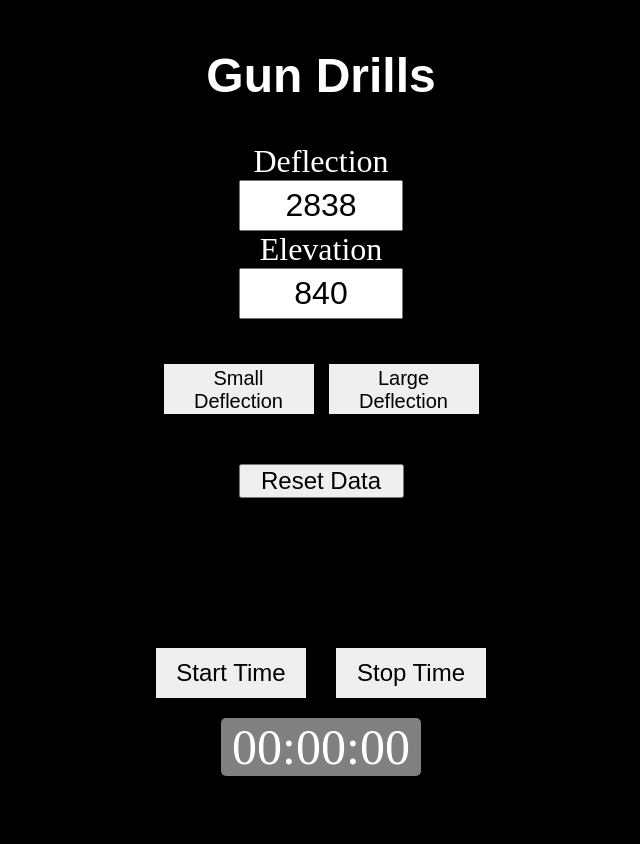
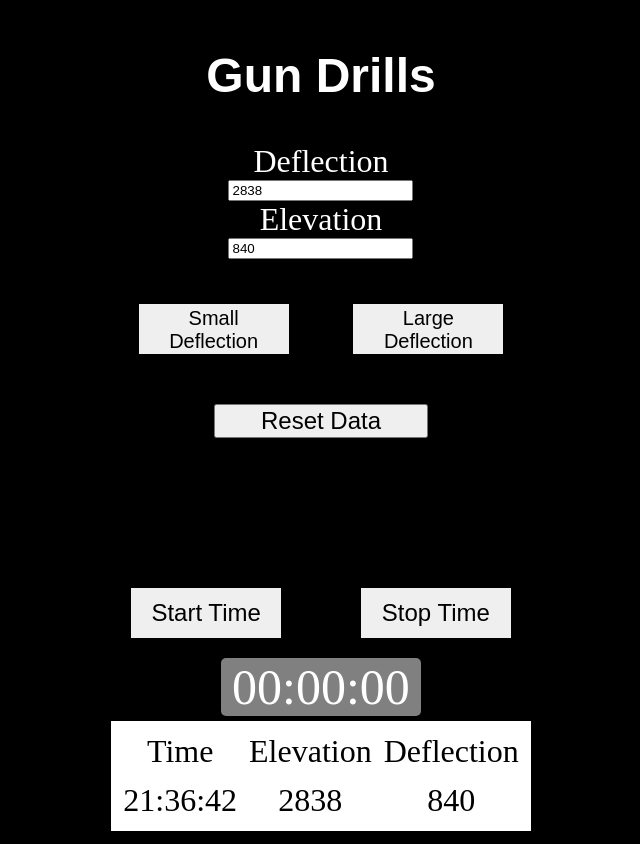
Before and after one commit to hreyes16/Gun-Drill-App, a plain HTML site: page mortar-js-app/index.html in a window 1280 px wide. Both pictures are taken after a click on the button "Small Deflection". Shown: the whole page, without its empty margins (319-959 px from the left). Before the commit the page ends 800 px from the top, so only its background shows below. Drawn offline with Linux system fonts and the light colour scheme.

Commit message:
Experimented with table and fixed button click

```diff
--- a/mortar-js-app/app.js
+++ b/mortar-js-app/app.js
@@ -3,54 +3,115 @@ let defaultElevation = document.getElementById('elevation-input');
 let handleSmallDataBtn = document.getElementById('generate-small-data');
 let handleLargeDataBtn = document.getElementById('generate-large-data');
 let resetData = document.getElementById('reset-btn');
+let decrement = false;
+function checkDataLimits(size) {
 
-function checkDataLimits(){
-    let decrement = false;
-
-    if( defaultDeflection.value > 3200 && defaultElevation.value > 1100)
+    if (defaultDeflection.value > 3200 && defaultElevation.value > 1100)
         decrement = true;
 
-    if(defaultDeflection.value < 2800 && defaultElevation.value < 800 )
+    if (defaultDeflection.value < 2800 && defaultElevation.value < 800)
         decrement = false;
 
 
-    if(!decrement){
+    if (!decrement) {
+        switch (size) {
+            case "large": {
+                defaultDeflection.value = (++defaultDeflection.value) + 400
+                defaultElevation.value = (++defaultElevation.value) + 400;
+            }
+            case "small": {
                 defaultDeflection.value = (++defaultDeflection.value) + (randomSmallDef());
                 defaultElevation.value = (++defaultElevation.value) + (randomSmallElevation());
             }
-    else if(decrement){
 
+        }
+    }
+    else if (decrement) {
+        switch (size) {
+            case "large": {
+                defaultDeflection.value = (++defaultDeflection.value) - 400
+                defaultElevation.value = (++defaultElevation.value) - 400;
+            }
+            case "small": {
                 defaultDeflection.value = (--defaultDeflection.value) - (randomSmallDef());
                 defaultElevation.value = (--defaultElevation.value) - (randomSmallElevation());
+            }
 
         }
+
+
+    }
+
+
+    //GET TIME
+    //GET CURRENT VALUES
+    populateTable();
+}
+//
+function populateTable() {
+    //01
+    let date = new Date();
+
+    const actualTime = `${date.getHours()}:${String(date.getMinutes()).padStart(2, 0)}:${String(date.getSeconds()).padStart(2, 0)}`
+    const currDeflection = defaultDeflection.value;
+    const currElevation = defaultElevation.value;
+    console.log(actualTime, currDeflection, currElevation)
+
+    const table = document.getElementById('table');
+    var newRow = document.createElement('tr');
+    var timeColumn = document.createElement('td');
+    var deflectionColumn = document.createElement('td')
+    var elevationColumn = document.createElement('td')
+    timeColumn.innerText = actualTime;
+    deflectionColumn.innerText = currDeflection;
+    elevationColumn.innerText = currElevation;
+
+    // newRow.append(timeColumn, deflectionColumn, elevationColumn);
+    newRow.appendChild(timeColumn);
+    newRow.appendChild(deflectionColumn);
+    newRow.appendChild(elevationColumn);
+    table.appendChild(newRow);
+
 }
 
 
 
+ /*
+TODO
 
-function randomSmallDef(min, max){
+
+
+*/
+
+
+function randomSmallDef(min, max) {
     min = Math.ceil(20);
     max = Math.ceil(40)
-    return parseInt(Math.random()*(max-min) + min);
+    return parseInt(Math.random() * (max - min) + min);
 }
 
-function randomSmallElevation(min, max){
+function randomSmallElevation(min, max) {
     min = Math.ceil(35);
     max = Math.ceil(40);
-    return parseInt(Math.random()*(max-min) + min);
+    return parseInt(Math.random() * (max - min) + min);
 }
 
 
 
-handleSmallDataBtn.addEventListener("click", (e) =>{
+handleSmallDataBtn.addEventListener("click", (e) => {
     // defaultDeflection.value = (++defaultDeflection.value) + (randomSmallDef());
     // defaultElevation.value = (++defaultElevation.value) + (randomSmallElevation());
-    checkDataLimits();
+    checkDataLimits("small");
+
+})
+handleLargeDataBtn.addEventListener("click", (e) => {
+    // defaultDeflection.value = (++defaultDeflection.value) + (randomSmallDef());
+    // defaultElevation.value = (++defaultElevation.value) + (randomSmallElevation());
+    checkDataLimits("large");
 
 })
 
-resetData.addEventListener('click', () =>{
+resetData.addEventListener('click', () => {
     defaultDeflection.value = 2800;
     defaultElevation.value = 0800;
 })
--- a/mortar-js-app/index.html
+++ b/mortar-js-app/index.html
@@ -14,15 +14,13 @@
 
             <h2>Gun Drills</h2>
 
-        <div class="watch">
-
-        </div>
+            <div class="watch"></div>
 
             <div class="data-output">
                 <label for="">Deflection</label>
-        <input type="text" readonly id="deflection-input" value = 2800>
+                <input type="number" readonly id="deflection-input" value="2800">
                 <label for="">Elevation</label>
-        <input type="text" readonly id="elevation-input" value = 800>
+                <input type="number(" readonly id="elevation-input" value="800">
             </div>
 
             <div class="Generate-Btns">
@@ -39,8 +37,19 @@
                 <button id="start-time">Start Time</button>
                 <button id="stop-time">Stop Time</button>
             </div>
-        <div class="timer">
+            <div class="timer" id='timerData'>
                 00:00:00
+            </div>
+
+            <div>
+                <table id='table'>
+                    <tr>
+                        <td>Time</td>
+                        <td>Elevation</td>
+                        <td>Deflection</td>
+
+                    </tr>
+                </table>
             </div>
         </div>
 
--- a/mortar-js-app/style.css
+++ b/mortar-js-app/style.css
@@ -5,6 +5,18 @@ body{
     background-color: rgb(0, 0, 0);
 }
 
+#table{
+    background-color: white;
+    margin:5px;
+    padding:5px;
+    max-width:90vw;
+}
+
+td{
+    padding:5px;
+    margin:0;
+    text-align: center;
+}
 h2{
     text-align: center;
     color: white;
```
Lines whose indentation alone changed are shown as unchanged.
